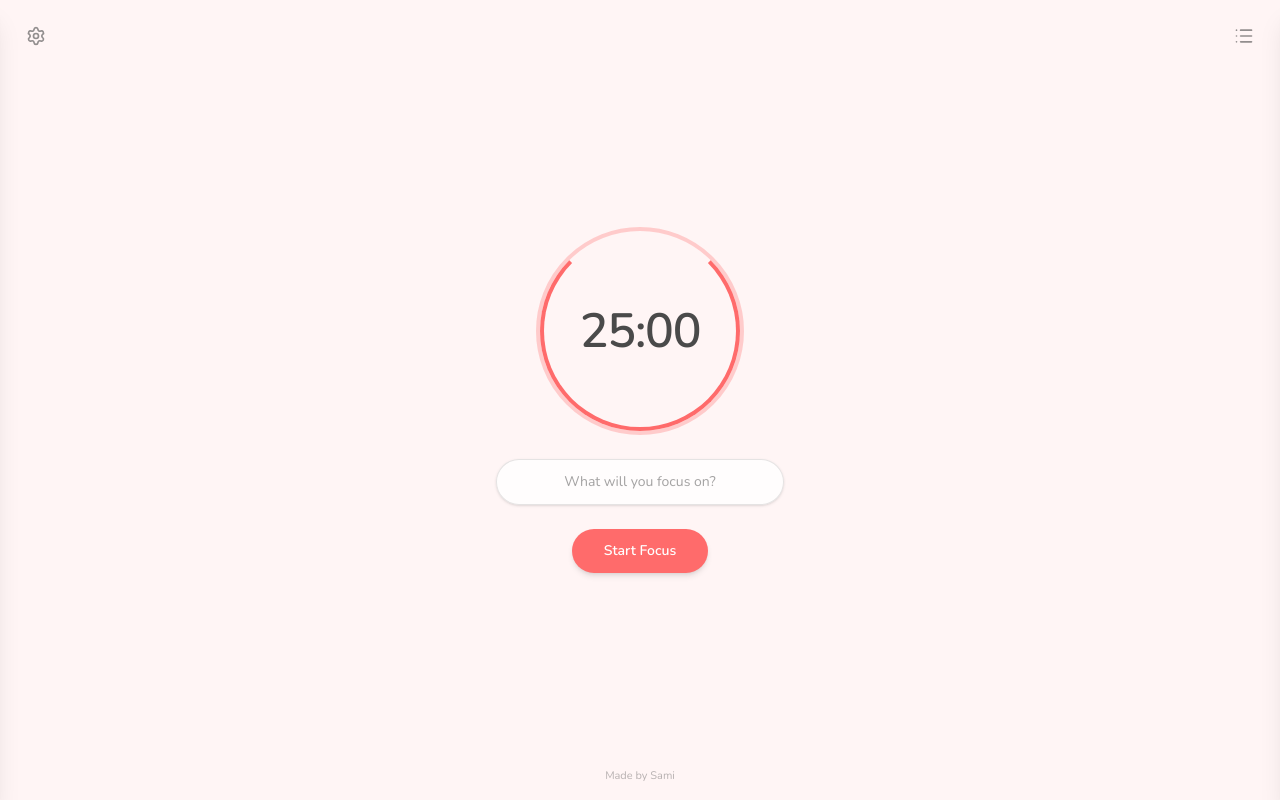
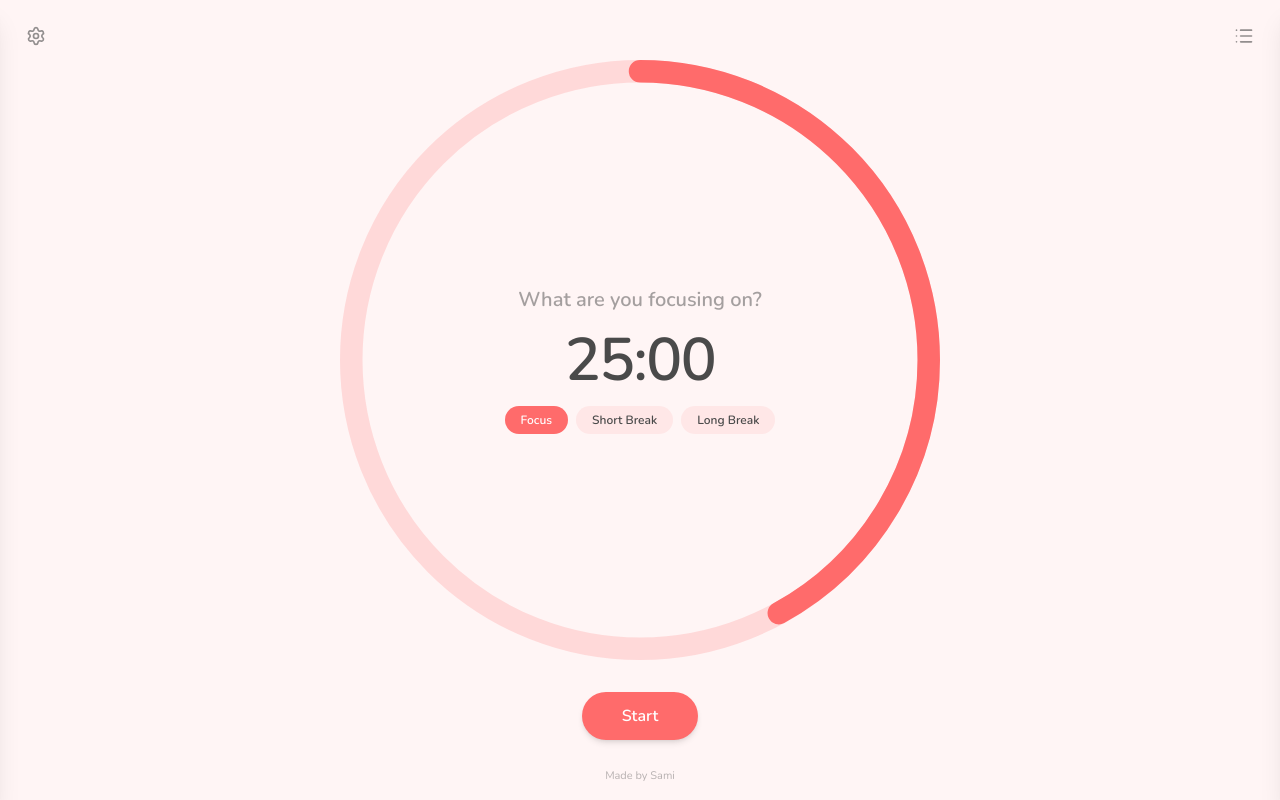
Before and after one commit to sami/pomodoro, a React (Vite) app: page / in a window 1280 px wide. Built offline with nearby package versions, Linux system fonts and the light colour scheme.

Commit message:
add central timer and task input

```diff
--- a/src/App.tsx
+++ b/src/App.tsx
@@ -1,8 +1,8 @@
 import { useState } from 'react';
 import { Layout } from './Layout';
+import { Timer } from './components/Timer';
 
 const App = () => {
-    const [isRunning, setIsRunning] = useState(false);
     const [isDark, setIsDark] = useState(false);
 
     const toggleDark = () => {
@@ -37,29 +37,7 @@ const App = () => {
                 </div>
             }
         >
-            <div className="flex flex-col items-center gap-6">
-                <div className="relative flex h-52 w-52 items-center justify-center rounded-full border-4 border-primary/30">
-                    <div
-                        className={`absolute inset-0 rounded-full border-4 border-primary border-t-transparent ${
-                            isRunning ? 'animate-spin' : ''
-                        }`}
-                    />
-                    <span className="text-5xl font-semibold tracking-tight">25:00</span>
-                </div>
-
-                <input
-                    type="text"
-                    placeholder="What will you focus on?"
-                    className="w-72 max-w-[80vw] rounded-full border border-black/10 bg-white/80 px-5 py-3 text-center text-sm text-text-main shadow-sm outline-none transition focus:border-primary focus:ring-2 focus:ring-primary/30 dark:border-white/10 dark:bg-white/10 dark:text-white"
-                />
-
-                <button
-                    onClick={() => setIsRunning((prev) => !prev)}
-                    className="rounded-full bg-primary px-8 py-3 text-sm font-semibold text-white shadow-md transition hover:opacity-90"
-                >
-                    {isRunning ? 'Pause' : 'Start Focus'}
-                </button>
-            </div>
+            <Timer />
         </Layout>
     );
 };
--- /dev/null
+++ b/src/components/TaskInput.tsx
@@ -0,0 +1,16 @@
+interface TaskInputProps {
+    value: string;
+    onChange: (value: string) => void;
+}
+
+export const TaskInput = ({ value, onChange }: TaskInputProps) => {
+    return (
+        <input
+            type="text"
+            value={value}
+            onChange={(event) => onChange(event.target.value)}
+            placeholder="What are you focusing on?"
+            className="w-full bg-transparent text-center text-lg font-semibold text-text-main placeholder:text-text-main/50 focus:outline-none sm:text-xl"
+        />
+    );
+};
--- /dev/null
+++ b/src/components/Timer.tsx
@@ -0,0 +1,87 @@
+import { useMemo, useState } from 'react';
+import { TaskInput } from './TaskInput';
+
+const MODES = ['Focus', 'Short Break', 'Long Break'] as const;
+
+export const Timer = () => {
+    const [isRunning, setIsRunning] = useState(false);
+    const [mode, setMode] = useState<(typeof MODES)[number]>('Focus');
+    const [task, setTask] = useState('');
+
+    const progress = 0.42;
+    const size = 320;
+    const stroke = 12;
+    const radius = (size - stroke) / 2;
+    const circumference = 2 * Math.PI * radius;
+
+    const dashOffset = useMemo(
+        () => circumference * (1 - progress),
+        [circumference, progress]
+    );
+
+    return (
+        <div className="flex w-[80%] max-w-[600px] flex-col items-center gap-8">
+            <div className="relative flex w-full items-center justify-center">
+                <svg
+                    width="100%"
+                    height="100%"
+                    viewBox={`0 0 ${size} ${size}`}
+                    className="aspect-square"
+                >
+                    <circle
+                        cx={size / 2}
+                        cy={size / 2}
+                        r={radius}
+                        stroke="var(--primary)"
+                        strokeWidth={stroke}
+                        strokeOpacity="0.2"
+                        fill="transparent"
+                    />
+                    <circle
+                        cx={size / 2}
+                        cy={size / 2}
+                        r={radius}
+                        stroke="var(--primary)"
+                        strokeWidth={stroke}
+                        strokeLinecap="round"
+                        strokeDasharray={circumference}
+                        strokeDashoffset={dashOffset}
+                        fill="transparent"
+                        transform={`rotate(-90 ${size / 2} ${size / 2})`}
+                    />
+                </svg>
+
+                <div className="absolute inset-0 flex flex-col items-center justify-center gap-4 px-6">
+                    <TaskInput value={task} onChange={setTask} />
+
+                    <div className="text-5xl font-semibold tracking-tight sm:text-6xl">
+                        25:00
+                    </div>
+
+                    <div className="flex flex-wrap justify-center gap-2">
+                        {MODES.map((label) => (
+                            <button
+                                key={label}
+                                onClick={() => setMode(label)}
+                                className={`rounded-full px-4 py-1.5 text-xs font-semibold transition ${
+                                    mode === label
+                                        ? 'bg-primary text-white'
+                                        : 'bg-primary/10 text-text-main'
+                                }`}
+                            >
+                                {label}
+                            </button>
+                        ))}
+                    </div>
+                </div>
+            </div>
+
+            <button
+                onClick={() => setIsRunning((prev) => !prev)}
+                className="rounded-full bg-primary px-10 py-3 text-base font-semibold text-white shadow-md transition hover:opacity-90"
+            >
+                {isRunning ? 'Pause' : 'Start'}
+            </button>
+        </div>
+    );
+};
```
